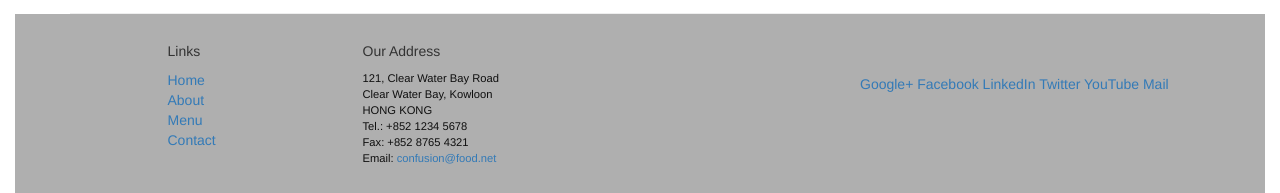
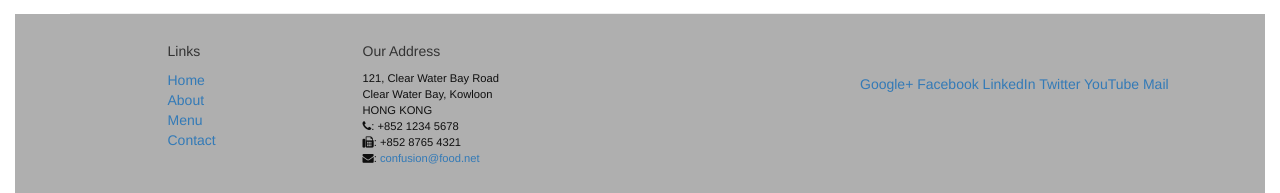
Before and after one commit to AbhijeetPadhy/Front-End-Web-UI-Frameworks-and-Tools-Learning, a website: page conFusion/index.html in a window 1280 px wide. Shown: the part 1131-1324 px from the top of the page. Drawn offline with Linux system fonts and the light colour scheme.

Commit message:
Used font-awesome

```diff
--- a/conFusion/index.html
+++ b/conFusion/index.html
@@ -131,9 +131,9 @@
 							121, Clear Water Bay Road<br>
 							Clear Water Bay, Kowloon<br>
 							HONG KONG<br>
-							Tel.: +852 1234 5678<br>
-							Fax: +852 8765 4321<br>
-							Email: <a href="mailto:confusion@food.net">confusion@food.net</a>
+							<i class="fa fa-phone"></i>: +852 1234 5678<br>
+							<i class="fa fa-fax"></i>: +852 8765 4321<br>
+							<i class="fa fa-envelope"></i>: <a href="mailto:confusion@food.net">confusion@food.net</a>
 						</address>
 					</div>
 					<div class="col-xs-12 col-sm-4">
```
